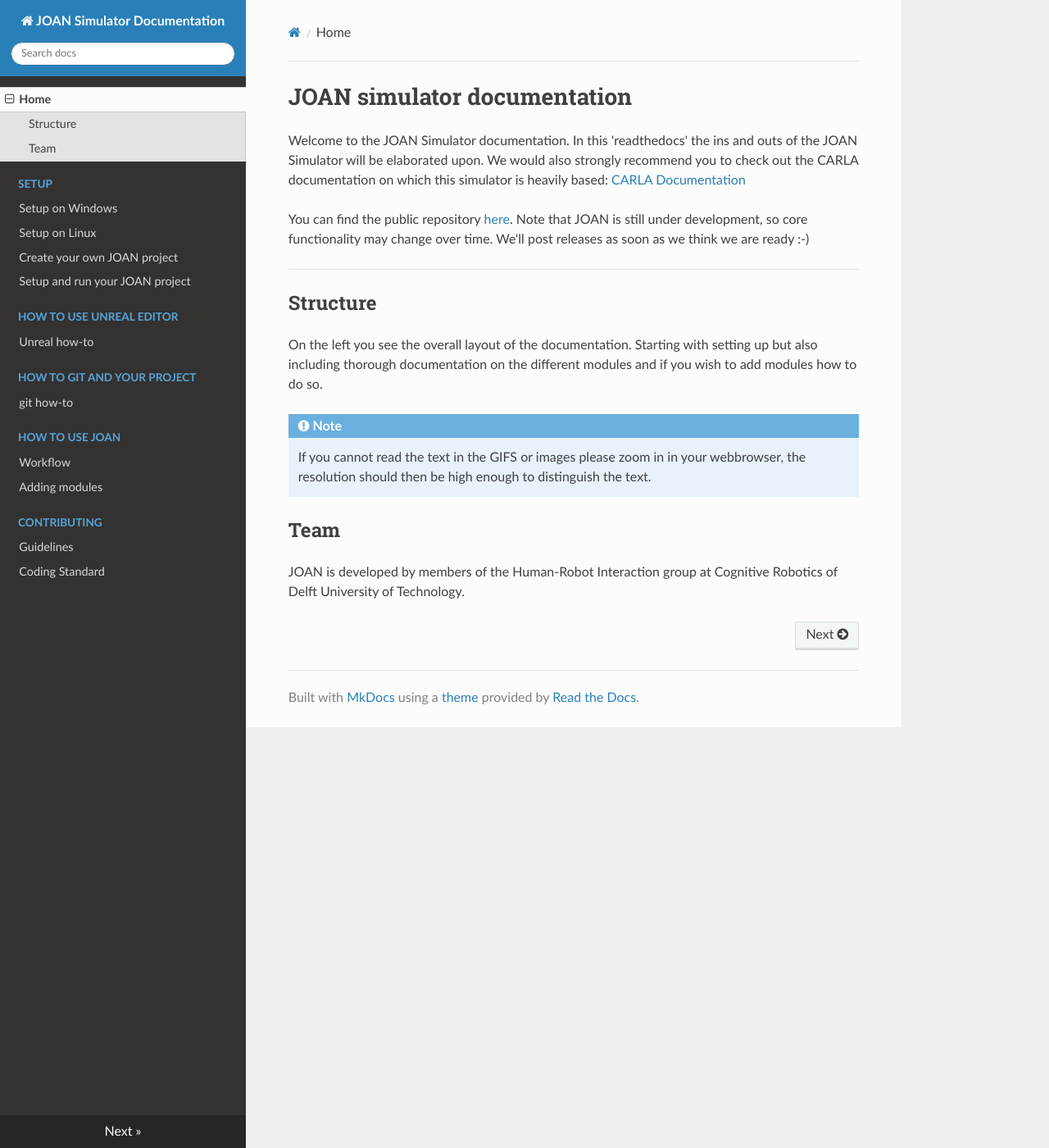
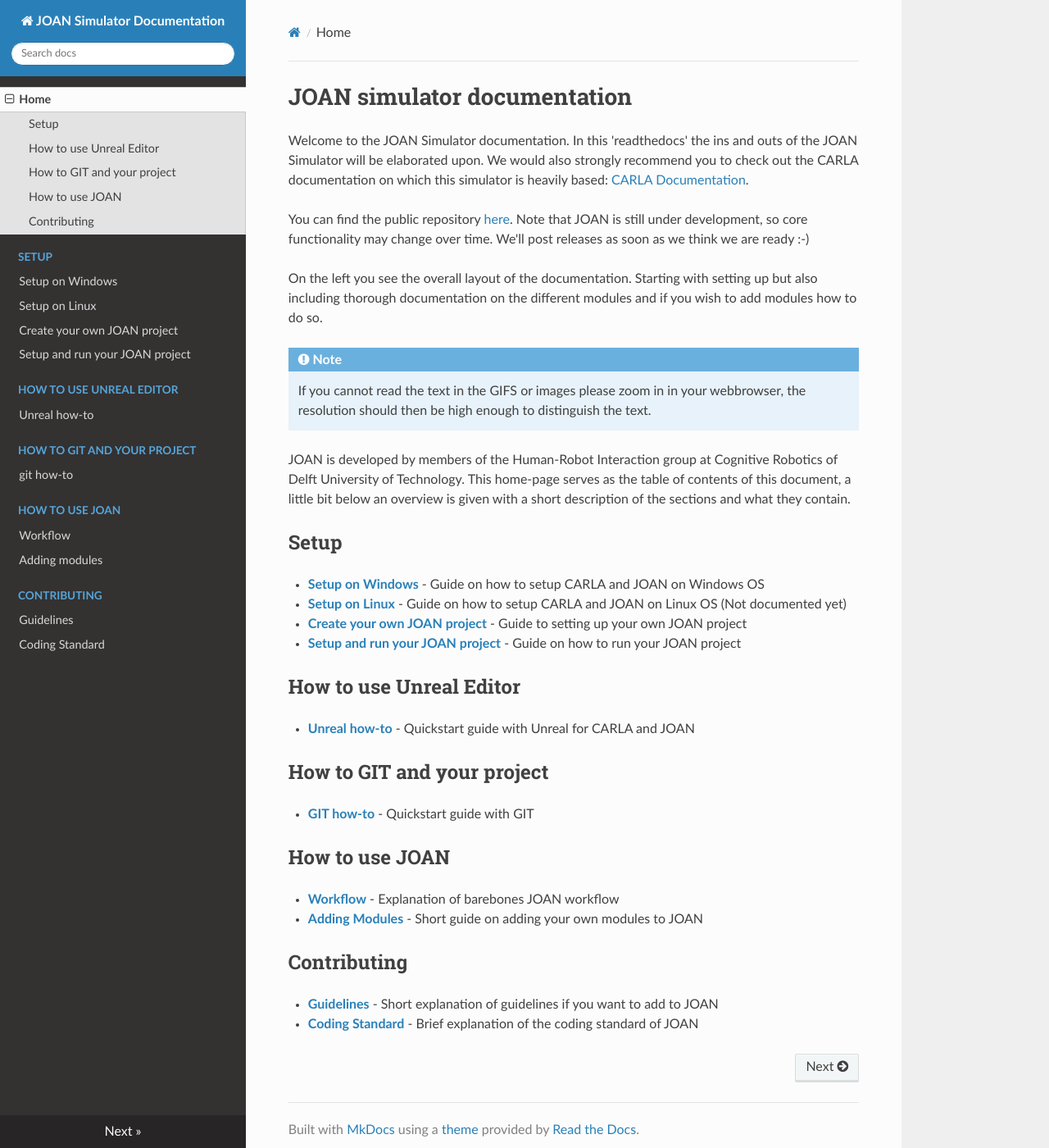
Before and after one commit to tud-hri/joan, an MkDocs documentation site: the page built from docs/index.md, in a window 1280 px wide and 1400 px high. Shown: the whole window at 82% size. Built offline with MkDocs 1.6.1, drawn with Linux system fonts in a browser that asks for light colours; nearby versions of some CDN libraries.

Commit message:
added TOC

```diff
--- a/docs/index.md
+++ b/docs/index.md
@@ -1,19 +1,35 @@
 # JOAN simulator documentation
 
-Welcome to the JOAN Simulator documentation. In this 'readthedocs' the ins and outs of the JOAN Simulator will be elaborated upon. We would also strongly recommend you to check out the CARLA documentation on which this simulator is heavily based:
-[CARLA Documentation](https://carla.readthedocs.io/en/latest/)
+Welcome to the JOAN Simulator documentation. In this 'readthedocs' the ins and outs of the JOAN Simulator will be elaborated upon.  We would also strongly recommend you to check out the CARLA documentation on which this simulator is heavily based:
+[CARLA Documentation](https://carla.readthedocs.io/en/latest/).
 
 You can find the public repository [here][repolink]. Note that JOAN is still under development, so core functionality may change over time. We'll post releases as soon as we think we are ready :-)
 
 [repolink]: https://gitlab.tudelft.nl/tud-cor-hri/joan-framework/joan
 
----
-## Structure
 On the left you see the overall layout of the documentation. Starting with setting up but also including thorough documentation on the different modules and if you wish to add modules how to do so.
 
 !!! Note
     If you cannot read the text in the GIFS or images please zoom in in your webbrowser, the resolution should then be high enough to distinguish the text.
 
-## Team
+JOAN is developed by members of the Human-Robot Interaction group at Cognitive Robotics of Delft University of Technology. This home-page serves as the table of contents of this document, a little bit below an overview is given with a short description of the sections and what they contain.
 
-JOAN is developed by members of the Human-Robot Interaction group at Cognitive Robotics of Delft University of Technology.
+## Setup
+* __[Setup on Windows](setup-carla-windows.md)__ - Guide on how to setup CARLA and JOAN on Windows OS
+* __[Setup on Linux](setup-carla-linux.md)__ - Guide on how to setup CARLA and JOAN on Linux OS (Not documented yet)
+* __[Create your own JOAN project](setup-create-joan-project.md)__ - Guide to setting up your own JOAN project
+* __[Setup and run your JOAN project](setup-run-joan.md)__ - Guide on how to run your JOAN project
+
+## How to use Unreal Editor
+* __[Unreal how-to](unreal-how-to.md)__ - Quickstart guide with Unreal for CARLA and JOAN
+
+## How to GIT and your project
+* __[GIT how-to](git-how-to.md)__ - Quickstart guide with GIT
+
+## How to use JOAN
+* __[Workflow](joan-workflow.md)__ - Explanation of barebones JOAN workflow
+* __[Adding Modules](joan-adding-modules.md)__ - Short guide on adding your own modules to JOAN
+
+## Contributing
+* __[Guidelines](contributing-guidelines.md)__ - Short explanation of guidelines if you want to add to JOAN
+* __[Coding Standard](contributing-coding-standard.md)__ - Brief explanation of the coding standard of JOAN
```
Also changed, not shown: docs/unreal-how-to.md (+12 -0 lines), docs/imgs/UnrealWindows.png (added).
